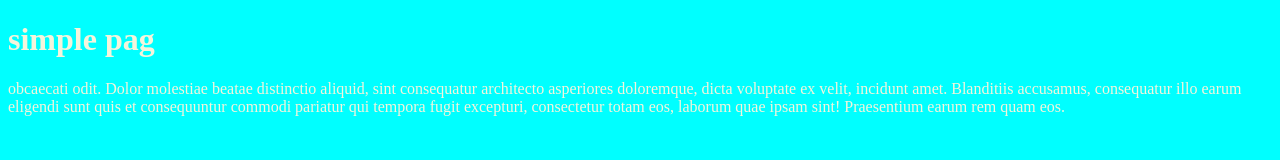
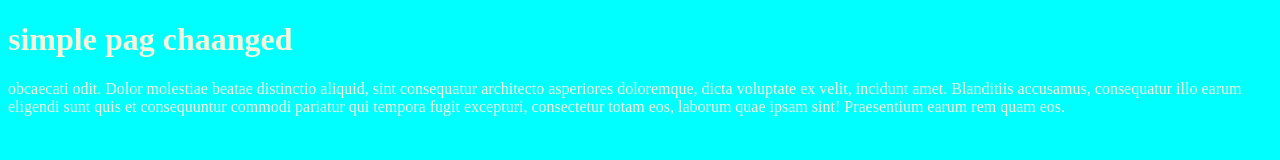
Before and after one commit to KACHRanaweera/myapp, a plain HTML site: page simple.html in a window 1280 px wide. Drawn offline with Linux system fonts and the light colour scheme.

Commit message:
simple html changed added

```diff
--- a/simple.html
+++ b/simple.html
@@ -8,7 +8,7 @@
     <link rel="stylesheet" href="style.css">
 </head>
 <body>
-    <h1>simple pag</h1>
+    <h1>simple pag chaanged</h1>
     <p> obcaecati odit. Dolor molestiae beatae distinctio aliquid, sint consequatur architecto asperiores doloremque, dicta voluptate ex velit, incidunt amet. Blanditiis accusamus, consequatur illo earum eligendi sunt quis et consequuntur commodi pariatur qui tempora fugit excepturi, consectetur totam eos, laborum quae ipsam sint! Praesentium earum rem quam eos.</p>
 </body>
 </html>
```
